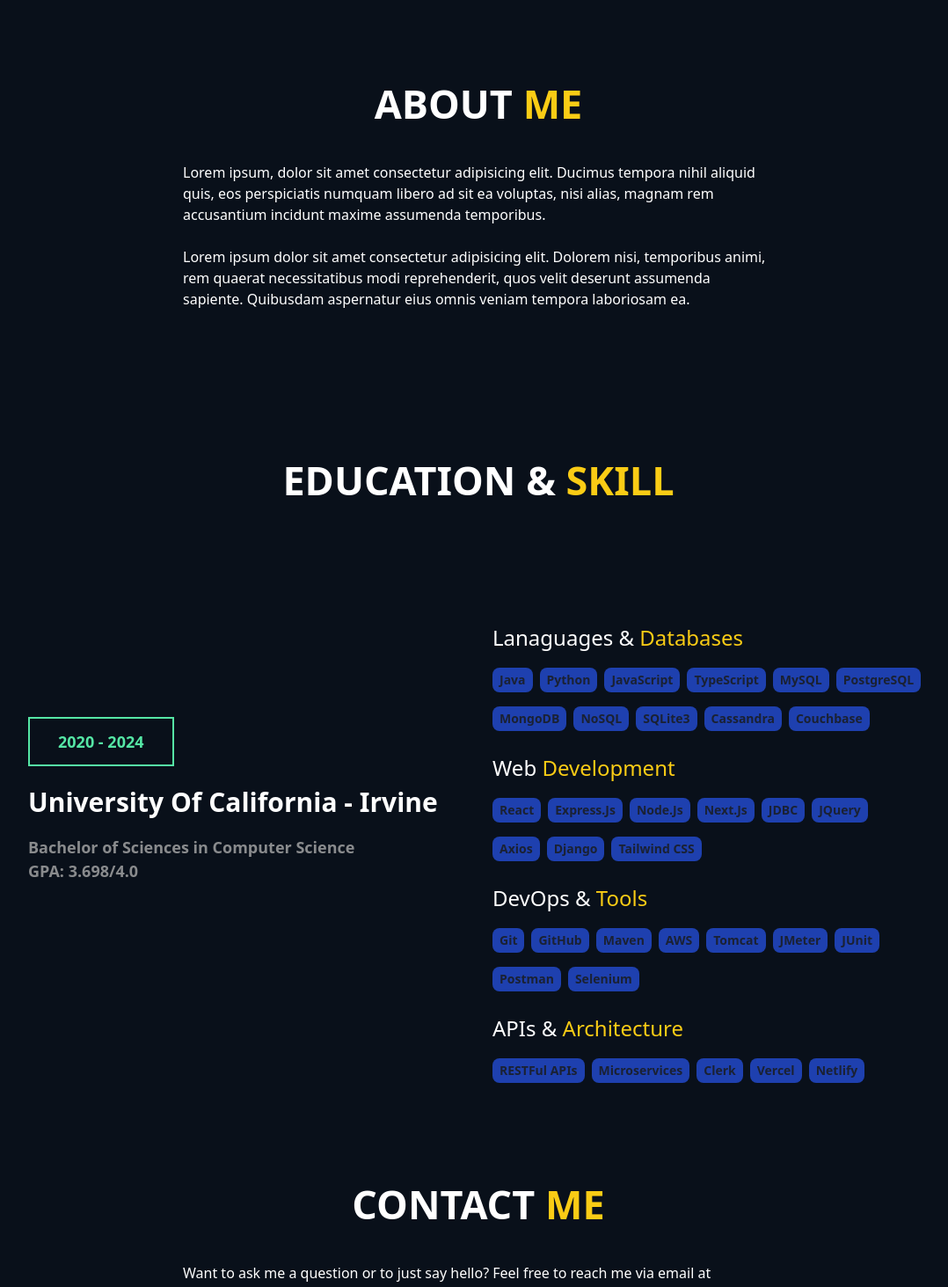
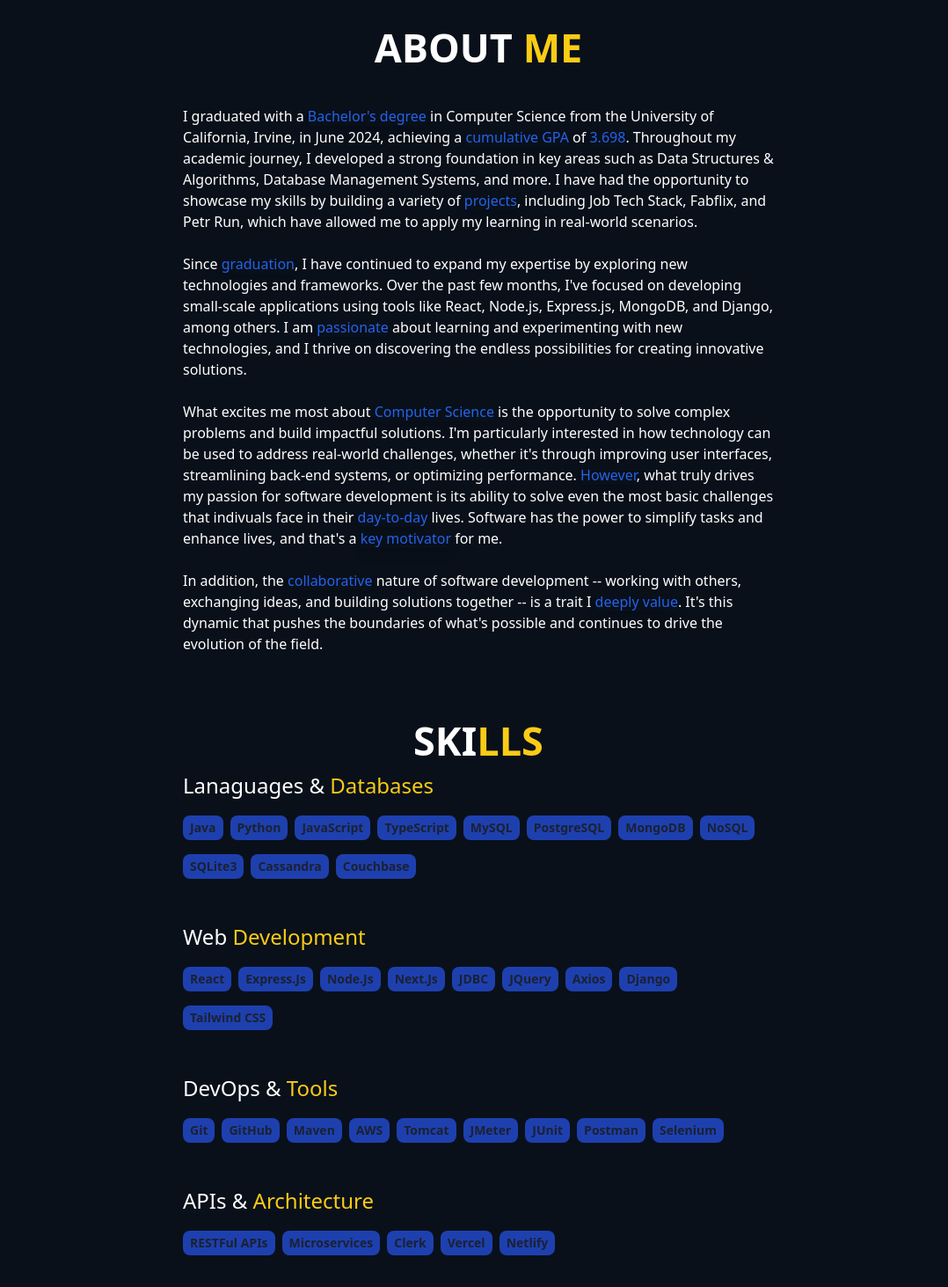
Before and after one commit to AwesomlyC/portfolio, a Next.js app: page /about in a window 1280 px wide. Shown: the part 140-1603 px from the top of the page at 88% size, without its empty margins (96-1174 px from the left). Built offline with nearby package versions, Linux system fonts and the light colour scheme.

Commit message:
modified about page to more personal detailed.

```diff
--- a/pages/about.tsx
+++ b/pages/about.tsx
@@ -2,8 +2,7 @@ import React, { useState } from "react";
 import MobileNavbar from "@/components/MobileNavbar";
 import Navbar from "@/components/Navbar";
 import Footer from "@/components/Footer";
-import Skills from "@/components/Skills";
-
+import SkillsList from "@/components/SkillsList";
 const About = () => {
   const [nav, setNav] = useState(false);
   const openNav = () => setNav(true);
@@ -12,7 +11,7 @@ const About = () => {
     <div>
       <MobileNavbar nav={nav} closeNav={closeNav} />
       <Navbar openNav={openNav} />
-      <div className="pt-[4rem] md:pt-[8rem] pb-[5rem] bg-[#09101a] text-white">
+      <div className="pt-[2rem] md:pt-[4rem] pb-[5rem] bg-[#09101a] text-white">
         <h1 className="heading">
           ABOUT <span className="text-yellow-400">ME</span>
         </h1>
@@ -22,20 +21,69 @@ const About = () => {
         >
           <div className="space-y-6 text-left max-w-2xl">
             <p>
-              Lorem ipsum, dolor sit amet consectetur adipisicing elit. Ducimus
-              tempora nihil aliquid quis, eos perspiciatis numquam libero ad sit
-              ea voluptas, nisi alias, magnam rem accusantium incidunt maxime
-              assumenda temporibus.
+              I graduated with a <text className='text-semibold text-blue-600 shadow-lg'>Bachelor&apos;s degree</text> in Computer Science from the University of California, Irvine,
+              in June 2024, achieving a <text className='text-semibold text-blue-600 shadow-lg'>cumulative GPA</text> of <text className='text-semibold text-blue-600 shadow-lg'>3.698</text>. Throughout my academic journey,
+              I developed a strong foundation in key areas such as Data Structures & Algorithms,
+              Database Management Systems, and more. I have had the opportunity to showcase my skills
+              by building a variety of <text className='text-semibold text-blue-600 shadow-lg'>projects</text>, including Job Tech Stack, Fabflix, and Petr Run, which have
+              allowed me to apply my learning in real-world scenarios.
             </p>
+
             <p>
-              Lorem ipsum dolor sit amet consectetur adipisicing elit. Dolorem
-              nisi, temporibus animi, rem quaerat necessitatibus modi
-              reprehenderit, quos velit deserunt assumenda sapiente. Quibusdam
-              aspernatur eius omnis veniam tempora laboriosam ea.
+              Since <text className='text-semibold text-blue-600 shadow-lg'>graduation</text>, I have continued to expand my expertise by exploring new technologies and frameworks.
+              Over the past few months, I&apos;ve focused on developing small-scale applications using tools like
+              React, Node.js, Express.js, MongoDB, and Django, among others. I am <text className='text-semibold text-blue-600 shadow-lg'>passionate</text> about learning and
+              experimenting with new technologies, and I thrive on discovering the endless possibilities for creating
+              innovative solutions.
             </p>
+
+            <p>
+              What excites me most about <text className='text-semibold text-blue-600 shadow-lg'>Computer Science</text> is the opportunity to solve complex problems
+              and build impactful solutions. I&apos;m particularly interested in how technology can be used to address real-world
+              challenges, whether it&apos;s through improving user interfaces, streamlining back-end systems, or optimizing performance. {''}
+              <text className='text-semibold text-blue-600 shadow-lg'>However</text>, what truly drives my passion for software development is its ability to solve even the most
+              basic challenges that indivuals face in their <text className='text-semibold text-blue-600 shadow-lg'>day-to-day</text> lives. Software has the power to simplify tasks
+              and enhance lives, and that&apos;s a <text className='text-semibold text-blue-600 shadow-lg'>key motivator</text> for me.
+            </p>
+
+            <p>
+              In addition, the <text className='text-semibold text-blue-600 shadow-lg'>collaborative</text> nature of software development -- working with others, exchanging ideas,
+              and building solutions together -- is a trait I <text className='text-semibold text-blue-600 shadow-lg'>deeply value</text>. It&apos;s this dynamic that pushes the boundaries
+              of what&apos;s possible and continues to drive the evolution of the field.
+            </p>
+
           </div>
         </section>
-        <Skills />
+
+        <section className='flex flex-col justify-center items-center
+          pt-[2rem] pb-[2rem]  w-[100%] '>
+            <h1 className='heading'>Ski<span className='text-yellow-400'>lls</span></h1>
+           <div className='space-y-12 max-w-2xl'>
+            <SkillsList
+              skillTitleFirst="Lanaguages &"
+              skillTitleSecond="Databases"
+              skills={["Java", "Python", "JavaScript", "TypeScript", "MySQL", "PostgreSQL",
+                "MongoDB", "NoSQL", "SQLite3", "Cassandra", "Couchbase"]}
+            />
+            <SkillsList
+              skillTitleFirst="Web"
+              skillTitleSecond="Development"
+              skills={["React", "Express.js", "Node.js", "Next.js", "JDBC", "jQuery",
+                "Axios", "Django", "Tailwind CSS"]}
+            />
+            <SkillsList
+              skillTitleFirst="DevOps &"
+              skillTitleSecond="Tools"
+              skills={["Git", "GitHub", "Maven", "AWS", "Tomcat", "JMeter", "JUnit", "Postman", "Selenium"]}
+            />
+            <SkillsList
+              skillTitleFirst="APIs &"
+              skillTitleSecond="Architecture"
+              skills={["RESTFul APIs", "Microservices", "Clerk", "Vercel", "Netlify"]}
+            />
+          </div>
+        </section>
+
         <div>
           <h1 className="heading">
             CONTACT <span className="text-yellow-400">ME</span>
```
